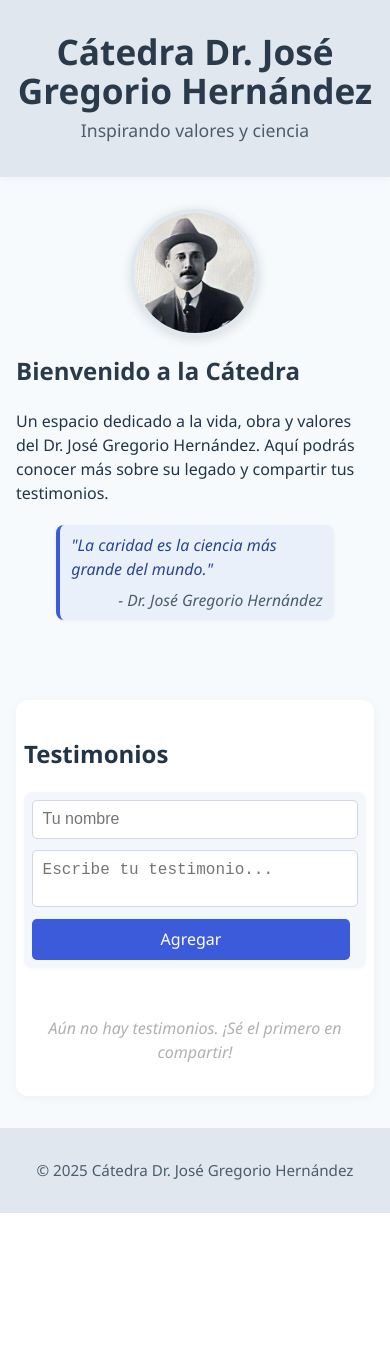
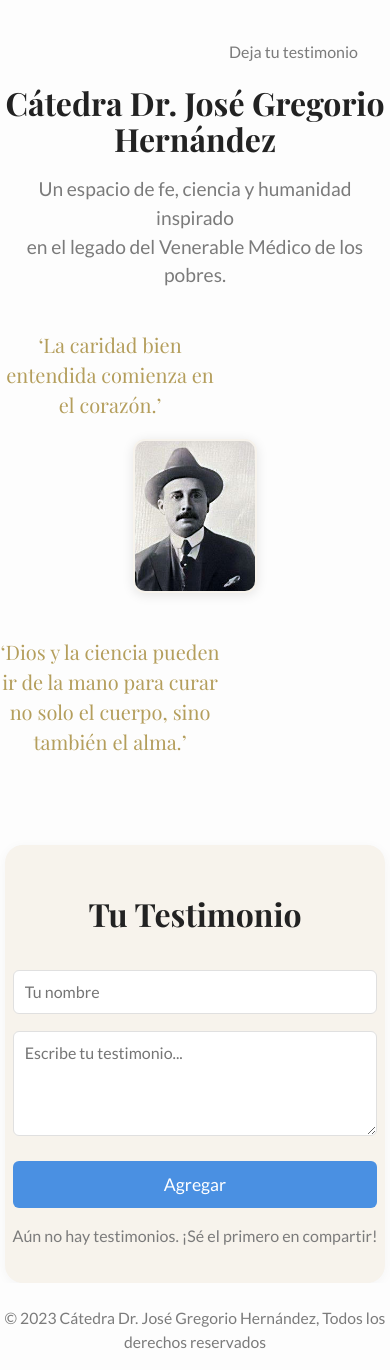
Before and after one commit to Mendozafj/dr-jh, a React (Vite) app in the folder frontend/: page / in a window 390 px wide. Before the commit the page ends 1213 px from the top, so only its background shows below. Built offline with nearby package versions, Linux system fonts and the light colour scheme.

Commit message:
ajustado el codigo al mockup

```diff
--- a/frontend/package.json
+++ b/frontend/package.json
@@ -10,6 +10,8 @@
     "preview": "vite preview"
   },
   "dependencies": {
+    "@fontsource/lato": "^5.2.6",
+    "@fontsource/playfair-display": "^5.2.6",
     "react": "^19.1.0",
     "react-dom": "^19.1.0"
   },
--- a/frontend/src/App.css
+++ b/frontend/src/App.css
@@ -1,238 +1,167 @@
-/* Estilos base para la landing page */
+/* Importar fuentes */
+@import '@fontsource/playfair-display/400.css';
+@import '@fontsource/playfair-display/700.css';
+@import '@fontsource/lato/400.css';
+@import '@fontsource/lato/700.css';
+
+:root {
+  --color-blue: #4A90E2;
+  --color-ivory: #FDFDFD;
+  --color-gray: #7B7B7B;
+  --color-gold: #B49E5C;
+  --color-beige: #F7F3EC;
+}
+
+body {
+  background: var(--color-ivory);
+  color: var(--color-gray);
+  font-family: 'Lato', 'Inter', Arial, sans-serif;
+  margin: 0;
+  padding: 0;
+}
+
 .main-container {
-  font-family: 'Segoe UI', Arial, sans-serif;
-  background: #f7fafc;
   min-height: 100vh;
+  background: var(--color-ivory);
   display: flex;
   flex-direction: column;
 }
 
 .header {
-  background: #e0e7ef;
-  padding: 2rem 1rem 1rem 1rem;
   text-align: center;
-  box-shadow: 0 2px 8px rgba(0,0,0,0.03);
+  margin-top: 2.5rem;
+  margin-bottom: 1.5rem;
 }
 
-.header h1 {
-  margin: 0;
-  font-size: 2.2rem;
-  color: #2a3a4b;
+.header-title {
+  font-family: 'Playfair Display', serif;
+  font-size: 2.7rem;
+  color: #222;
+  margin-bottom: 0.7rem;
+  font-weight: 700;
 }
 
-.subtitle {
-  color: #4b5c6b;
-  font-size: 1.1rem;
-  margin-top: 0.5rem;
+.header-subtitle {
+  font-size: 1.2rem;
+  color: var(--color-gray);
+  margin-bottom: 2.5rem;
+  font-family: 'Lato', 'Inter', Arial, sans-serif;
 }
 
-.welcome-section {
+.phrases-row {
   display: flex;
-  flex-wrap: wrap;
-  align-items: center;
   justify-content: center;
-  padding: 2rem 1rem;
-  gap: 2rem;
+  align-items: flex-start;
+  gap: 2.5rem;
+  margin-bottom: 1.5rem;
+}
+
+.phrase {
+  font-family: 'Playfair Display', serif;
+  font-size: 1.25rem;
+  color: var(--color-gold);
+  font-style: italic;
+  max-width: 220px;
+  text-align: center;
 }
 
 .main-image {
+  display: block;
+  margin: 0 auto 1.5rem auto;
   width: 180px;
-  height: 180px;
+  height: 220px;
   object-fit: cover;
-  border-radius: 50%;
-  box-shadow: 0 2px 12px rgba(0,0,0,0.13);
+  border-radius: 12px;
+  box-shadow: 0 2px 12px rgba(0,0,0,0.10);
   background: #fff;
-  border: 4px solid #e0e7ef;
+  border: 2px solid var(--color-beige);
 }
 
-.welcome-text {
-  max-width: 400px;
+.form-section {
+  background: var(--color-beige);
+  border-radius: 18px;
+  max-width: 480px;
+  margin: 2.5rem auto 0 auto;
+  padding: 2.5rem 1.5rem 2rem 1.5rem;
+  box-shadow: 0 2px 12px rgba(0,0,0,0.04);
 }
 
-.welcome-text h2 {
-  margin-top: 0;
-  color: #2a3a4b;
-}
-
-.testimonios-section {
-  background: #fff;
-  margin: 2rem 1rem;
-  border-radius: 12px;
-  box-shadow: 0 2px 12px rgba(0,0,0,0.04);
-  padding: 2rem 1rem;
-}
-
-.crud-placeholder {
-  color: #b0b0b0;
+.form-title {
+  font-family: 'Playfair Display', serif;
+  font-size: 2rem;
+  color: #222;
+  margin-bottom: 2rem;
   text-align: center;
-  margin-top: 1rem;
-  font-style: italic;
-}
-
-.footer {
-  margin-top: auto;
-  background: #e0e7ef;
-  text-align: center;
-  padding: 1rem;
-  color: #4b5c6b;
-  font-size: 0.95rem;
-}
-
-.testimonios-crud {
-  max-width: 600px;
-  margin: 0 auto;
 }
 
 .crud-form {
   display: flex;
   flex-direction: column;
-  gap: 0.7rem;
-  margin-bottom: 2rem;
-  background: #f3f6fa;
-  padding: 1rem;
-  border-radius: 8px;
-  box-shadow: 0 1px 4px rgba(0,0,0,0.03);
+  gap: 1.1rem;
+}
+
+.crud-form label {
+  font-size: 1rem;
+  color: var(--color-gray);
+  margin-bottom: 0.2rem;
+  font-family: 'Lato', 'Inter', Arial, sans-serif;
 }
 
 .crud-form input,
 .crud-form textarea {
-  padding: 0.6rem;
-  border: 1px solid #cfd8e3;
-  border-radius: 5px;
+  padding: 0.7rem;
+  border: 1px solid #e0e0e0;
+  border-radius: 6px;
   font-size: 1rem;
-  resize: none;
+  font-family: 'Lato', 'Inter', Arial, sans-serif;
+  background: #fff;
+}
+
+.crud-form textarea {
+  min-height: 80px;
+  resize: vertical;
 }
 
 .crud-form button {
-  background: #3b5bdb;
+  background: var(--color-blue);
   color: #fff;
   border: none;
-  padding: 0.6rem 1.2rem;
-  border-radius: 5px;
-  font-size: 1rem;
+  padding: 0.8rem 1.2rem;
+  border-radius: 6px;
+  font-size: 1.1rem;
+  font-family: 'Lato', 'Inter', Arial, sans-serif;
   cursor: pointer;
-  margin-right: 0.5rem;
+  margin-top: 0.5rem;
   transition: background 0.2s;
 }
 
-.crud-form .cancel-btn {
-  background: #adb5bd;
-  color: #fff;
-  margin-top: 0.5rem;
+.crud-form button:hover {
+  background: #3576b8;
 }
 
-.crud-form button:hover {
-  background: #274690;
-}
-
-.testimonios-list {
-  display: flex;
-  flex-direction: column;
-  gap: 1.2rem;
-}
-
-.testimonio-card {
-  background: #f7fafc;
-  border-radius: 8px;
-  box-shadow: 0 1px 6px rgba(0,0,0,0.04);
-  padding: 1rem;
-  position: relative;
-}
-
-.testimonio-header {
-  display: flex;
-  justify-content: space-between;
-  align-items: center;
-  margin-bottom: 0.5rem;
-}
-
-.testimonio-nombre {
-  font-weight: bold;
-  color: #2a3a4b;
-}
-
-.testimonio-fecha {
-  font-size: 0.95rem;
-  color: #7b8a99;
-}
-
-.testimonio-mensaje {
-  margin: 0.5rem 0 0.7rem 0;
-  color: #3a3a3a;
-}
-
-.testimonio-actions {
-  display: flex;
-  gap: 0.5rem;
-}
-
-.edit-btn {
-  background: #ffd43b;
-  color: #2a3a4b;
-}
-
-.delete-btn {
-  background: #fa5252;
-  color: #fff;
-}
-
-.edit-btn:hover {
-  background: #fab005;
-}
-
-.delete-btn:hover {
-  background: #c92a2a;
-}
-
-.no-testimonios {
-  color: #b0b0b0;
+.footer {
+  margin-top: auto;
+  background: var(--color-ivory);
   text-align: center;
-  font-style: italic;
-}
-
-.frase-jgh {
-  margin-top: 1.2rem;
-  font-style: italic;
-  color: #274690;
-  background: #eaf0fa;
-  border-left: 4px solid #3b5bdb;
-  padding: 0.7rem 1rem;
-  border-radius: 8px;
-  font-size: 1.1rem;
-  box-shadow: 0 1px 4px rgba(0,0,0,0.04);
-}
-
-.autor-frase {
-  display: block;
-  margin-top: 0.5rem;
+  padding: 1.5rem 0 1rem 0;
+  color: var(--color-gray);
   font-size: 0.98rem;
-  color: #4b5c6b;
-  text-align: right;
+  font-family: 'Lato', 'Inter', Arial, sans-serif;
 }
 
 @media (max-width: 700px) {
-  .welcome-section {
-    flex-direction: column;
-    gap: 1rem;
+  .header-title {
+    font-size: 2rem;
+  }
+  .form-section {
+    padding: 1.2rem 0.5rem 1.2rem 0.5rem;
   }
   .main-image {
     width: 120px;
-    height: 120px;
+    height: 150px;
   }
-  .testimonios-section {
-    padding: 1rem 0.5rem;
-  }
-  .testimonios-crud {
-    max-width: 100%;
-  }
-  .crud-form {
-    padding: 0.5rem;
-  }
-  .testimonio-card {
-    padding: 0.7rem;
-  }
-  .frase-jgh {
-    font-size: 1rem;
-    padding: 0.5rem 0.7rem;
+  .phrases-row {
+    flex-direction: column;
+    gap: 1.2rem;
   }
 }
--- a/frontend/src/App.jsx
+++ b/frontend/src/App.jsx
@@ -6,28 +6,26 @@ function App() {
   return (
     <div className="main-container">
       <header className="header">
-        <h1>Cátedra Dr. José Gregorio Hernández</h1>
-        <p className="subtitle">Inspirando valores y ciencia</p>
+        <div className="header-actions" style={{textAlign: 'right', marginRight: '2rem', fontSize: '1rem'}}>
+          <span style={{color: '#7B7B7B'}}>Deja tu testimonio</span>
+        </div>
+        <h1 className="header-title">Cátedra Dr. José Gregorio Hernández</h1>
+        <p className="header-subtitle">
+          Un espacio de fe, ciencia y humanidad inspirado<br />
+          en el legado del Venerable Médico de los pobres.
+        </p>
+        <div className="phrases-row">
+          <span className="phrase">‘La caridad bien entendida comienza en el corazón.’</span>
+          <img src={drJGH} alt="Dr. José Gregorio Hernández" className="main-image" />
+          <span className="phrase">‘Dios y la ciencia pueden ir de la mano para curar no solo el cuerpo, sino también el alma.’</span>
+        </div>
       </header>
-      <section className="welcome-section">
-        <img src={drJGH} alt="Dr. José Gregorio Hernández" className="main-image" />
-        <div className="welcome-text">
-          <h2>Bienvenido a la Cátedra</h2>
-          <p>
-            Un espacio dedicado a la vida, obra y valores del Dr. José Gregorio Hernández. Aquí podrás conocer más sobre su legado y compartir tus testimonios.
-          </p>
-          <blockquote className="frase-jgh">
-            "La caridad es la ciencia más grande del mundo."
-            <span className="autor-frase">- Dr. José Gregorio Hernández</span>
-          </blockquote>
-        </div>
-      </section>
-      <section className="testimonios-section">
-        <h2>Testimonios</h2>
+      <section className="form-section">
+        <h2 className="form-title">Tu Testimonio</h2>
         <TestimoniosCRUD />
       </section>
       <footer className="footer">
-        <p>&copy; {new Date().getFullYear()} Cátedra Dr. José Gregorio Hernández</p>
+        &copy; 2023 Cátedra Dr. José Gregorio Hernández, Todos los derechos reservados
       </footer>
     </div>
   );
```
Also changed, not shown: 1 other file (tests, documents, lock files or other folders).
